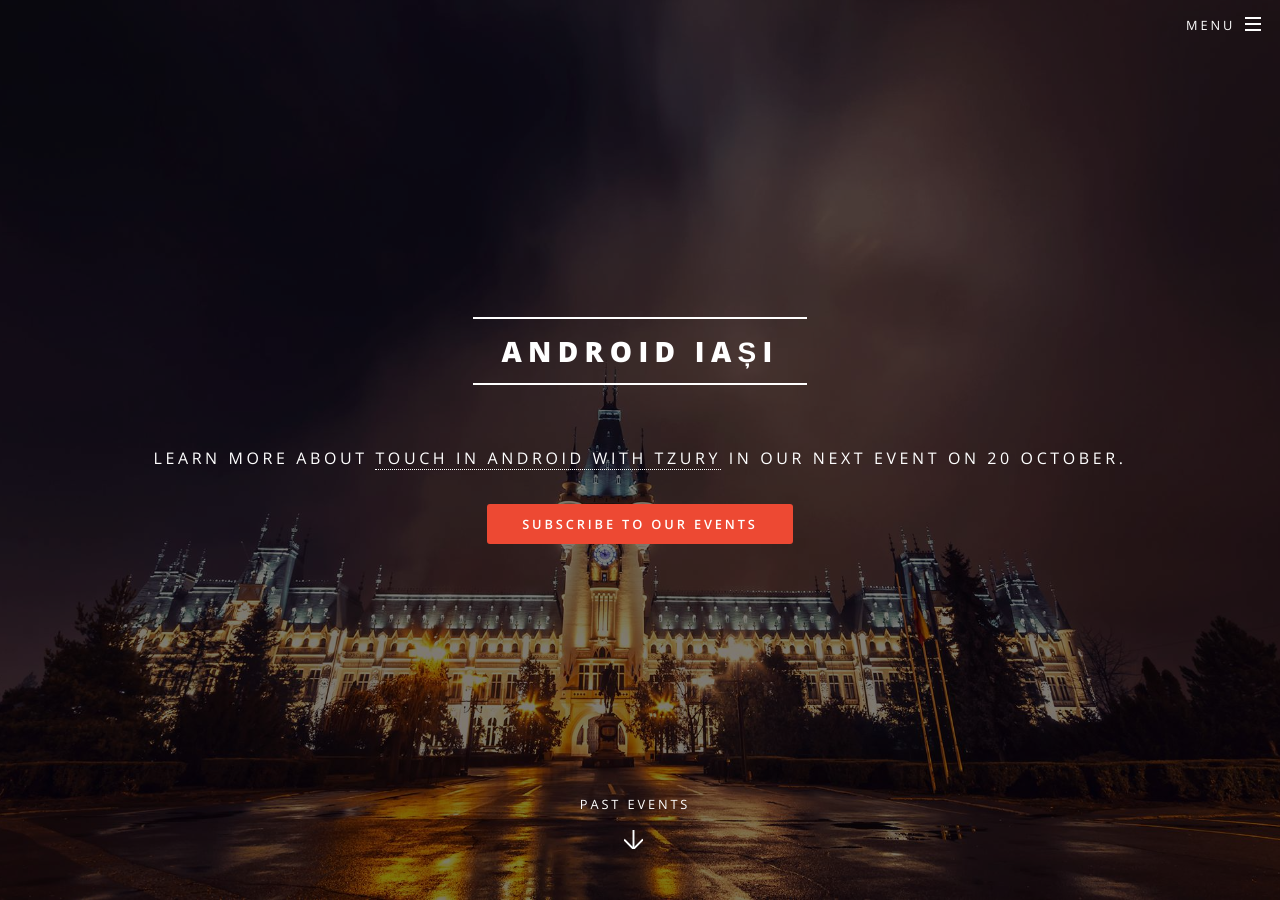
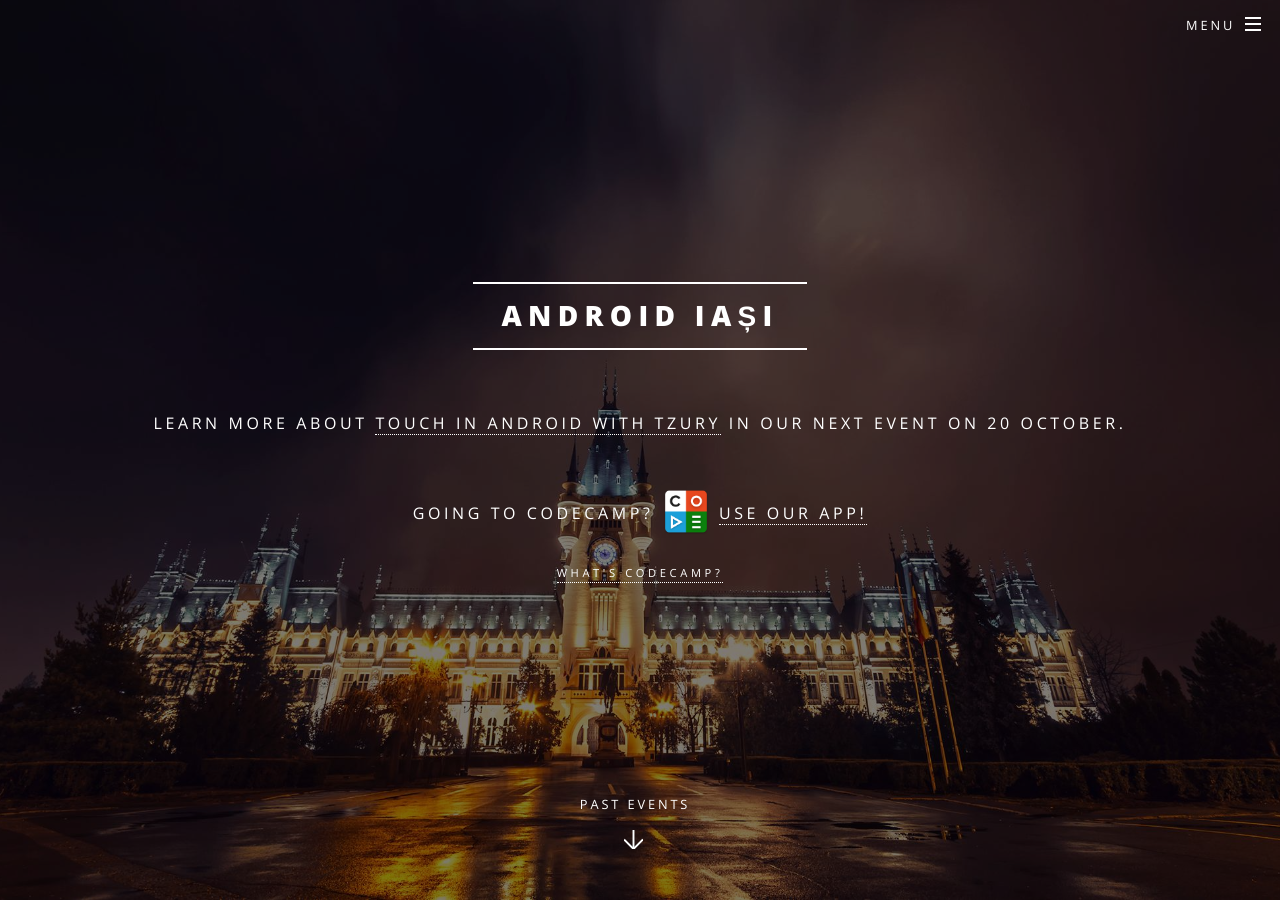
Before and after one commit to AndroidIasi/androidiasi.github.io, a Jekyll site: the page built from index.html, in a window 1280 px wide and 900 px high. Built offline with Jekyll 4.4.1, drawn with Linux system fonts in a browser that asks for light colours.

Commit message:
Promoting Codecamp App and Codecamp website

```diff
--- a/index.html
+++ b/index.html
@@ -6,9 +6,18 @@
 						<div class="inner">
 							<h2>{{ site.title }}</h2>
 							<p>{{ site.description | markdownify }}</p>
+							<!-- Promoting Codecamp now
 							<ul class="actions">
 								<li><a href="http://eepurl.com/bWsFR1" class="button special">Subscribe to our events</a></li>
-							</ul>
+							</ul> -->
+							<p >
+								<a href="https://play.google.com/store/apps/details?id=ro.androidiasi.codecamp.iasi.live">
+								</a>Going to Codecamp?
+								<a href="https://play.google.com/store/apps/details?id=ro.androidiasi.codecamp.iasi.live" style="border-bottom: none">
+								<img src="images/codecamp-icon.png" alt="Codecamp Android App" width="50" height="50" style="position: relative; transform: translateY(35%);"/> </a>
+								<a href="https://play.google.com/store/apps/details?id=ro.androidiasi.codecamp.iasi.live">Use our app!</a>
+							</p>
+							<p><a href="http://codecamp.ro"><small>What's Codecamp?</small></a></p>
 							<!-- <p>This is still under construction.<br/><small>You can actually contribute as <a href="https://github.com/AndroidIasi/androidiasi.github.io">this is public on github</a></small></p> -->
 						</div>
 						<a href="#two" class="more scrolly">Past events</a>
```
Also changed, not shown: images/codecamp-icon.png (added).
